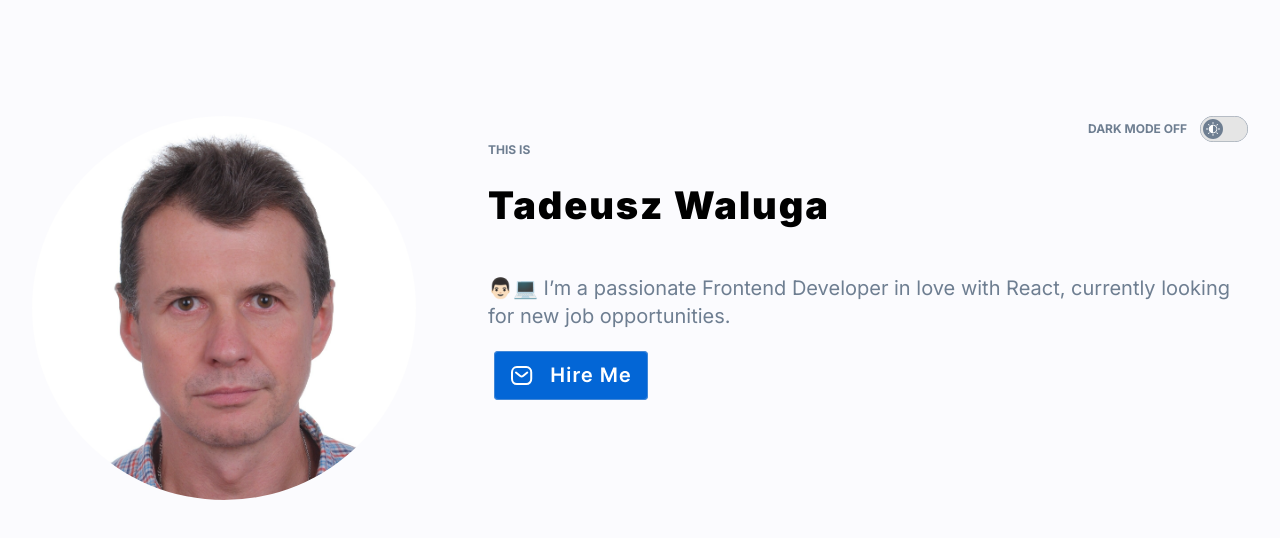
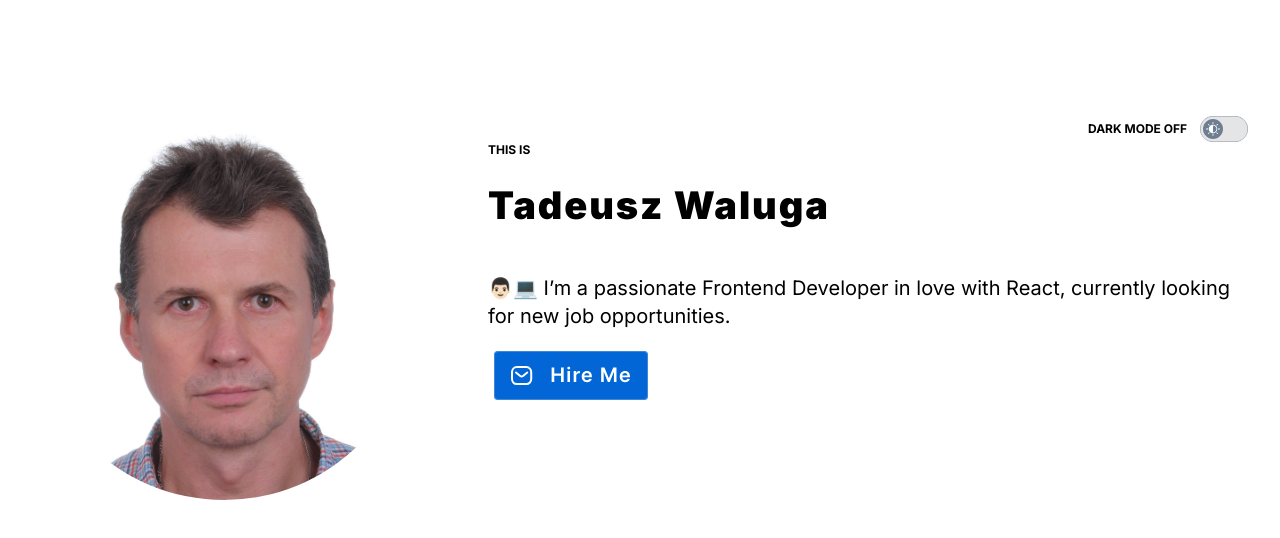
Before and after one commit to waltad/personal-homepage, a React (Create React App) app: page / in a window 1280 px wide. Shown: the top 538 px of the page. Built offline with nearby package versions, Linux system fonts and the light colour scheme.

Commit message:
changed theme

```diff
--- a/src/index.js
+++ b/src/index.js
@@ -5,7 +5,7 @@ import reportWebVitals from './reportWebVitals';
 import { GlobalStyles } from './GlobalStyles';
 import { Provider } from 'react-redux';
 import { ThemeProvider } from 'styled-components';
-import { theme } from './theme';
+import { themeLight as theme } from './theme';
 import store from './store';
 
 const root = ReactDOM.createRoot(document.getElementById('root'));
--- a/src/theme.js
+++ b/src/theme.js
@@ -1,18 +1,54 @@
-export const theme = {
-  colors: {
+const colorNames = {
+  antiFlashWhite: "F2F3F4",
   blueRuin: "#0366D6",
   chainGangGrey: "#6E7E91",
   coldMorning: "#E5E5E5",
   darkGrey: "rgba(54, 54, 54, 0.72)",
   nero: "#252525",
   poolWater: "#2188FF",
+  saltyIce: "CDE0F7",
+  scenicWater: "8CC2FF",
   sparklingFrost: "rgba(209, 213, 218, 0.3)", //#d1d5da
   washMe: "#FBFBFE",
   white: "#FFFFFF",
+};
+
+const common = {
+  breakpoints: {
+    mobileMax: 767,
+    tabletVerticalMax: 991,
+    tabletHorizontalMax: 1199,
   },
 
-  breakpoints: {
+  boxShadow: "0px 16px 58px 0px rgba(9, 10, 51, 0.03), 0px -2px 50px 0px rgba(9, 10, 51, 0.02)",
 
+  borderRadius: "4px",
+};
+
+export const themeLight = {
+  ...common,
+  colors: {
+    primary: colorNames.blueRuin,
+    textPrimary: colorNames.nero,
+    site: {
+      background: colorNames.washMe,
+      text: colorNames.chainGangGrey,
     },
-  boxShadow: "0px 16px 58px 0px rgba(9, 10, 51, 0.03), 0px -2px 50px 0px rgba(9, 10, 51, 0.02)",
+    buttonLink: {
+      text: colorNames.white,
+      bordre: colorNames.sparklingFrost,
+      shadow: colorNames.scenicWater,
+    },
+    boxBackground: colorNames.white,
+    headerline: colorNames.coldMorning,
+    title: {
+      border: colorNames.antiFlashWhite,
+      borderHover: colorNames.saltyIce,
+      header: colorNames.blueRuin,
+    },
+    themeSwitch: {
+      background: colorNames.coldMorning,
+      icon: colorNames.white,
+    },
+  },
 };
```
Lines whose indentation alone changed are shown as unchanged.
